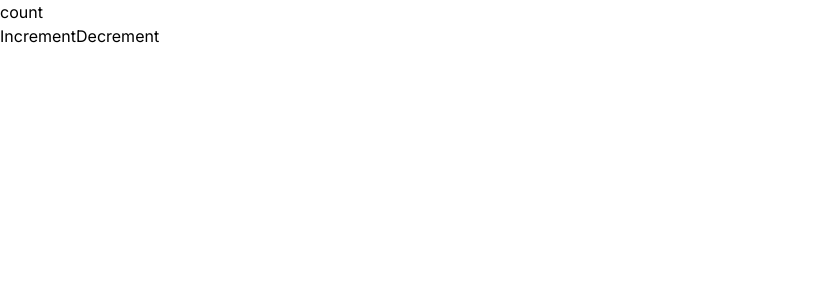
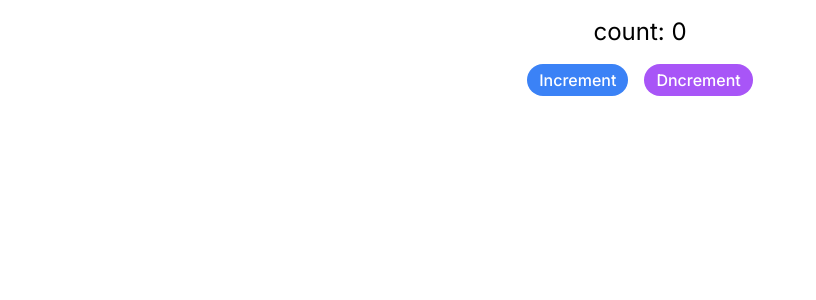
Before and after one commit to ryuta09/nextjs-testing-environment, a Next.js app: page /zustand in a window 1280 px wide. Shown: the top 300 px of the page, without its empty margins (0-816 px from the left). Built offline with nearby package versions, Linux system fonts and the light colour scheme.

Commit message:
feat: tailwindValiantsと一緒にzustandを使ったカウンターを実装

```diff
--- a/app/components/Button.tsx
+++ b/app/components/Button.tsx
@@ -48,10 +48,11 @@ type ButtonVariants = VariantProps<typeof buttonStyle>;
 
 interface ButtonProps extends ButtonVariants {
   children: React.ReactNode;
+  onClick?: () => void
 }
-const Button = ({ color, size, disabled, children }: ButtonProps) => {
+const Button = ({ color, size, disabled, children, onClick }: ButtonProps) => {
   return (
-    <button className={buttonStyle({ color, size, disabled })}>
+    <button className={buttonStyle({ color, size, disabled })} onClick={onClick}>
       {children}
     </button>
   );
--- a/app/page.tsx
+++ b/app/page.tsx
@@ -6,6 +6,7 @@ export default function Home() {
     <>
     <main className="max-w-[1000px] w-full mx-auto my-5">
       <Link href='./tailwindvariants' className="inline-block px-4 py-2 bg-slate-300 rounded-md">TailwindVariants</Link>
+      <Link href='./zustand' className="inline-block px-4 py-2 bg-red-300 rounded-md">Zustand</Link>
     </main>
     </>
   );
--- a/app/zustand/page.tsx
+++ b/app/zustand/page.tsx
@@ -1,13 +1,17 @@
+'use client'
+import Button from "../components/Button"
 import useCounterStore from "../stores/store"
 
 const Zustand = () => {
   const {count, increment, decrement } = useCounterStore()
   return (
-    <>
-      <h2>count</h2>
-      <button onClick={increment}>Increment</button>
-      <button onClick={decrement}>Decrement</button>
-    </>
+    <div className="container mx-auto px-4 text-center mt-4">
+      <h2 className="text-2xl">count: {count}</h2>
+      <div className="flex items-center justify-center gap-4 mt-4">
+        <Button color='primary'size='md' onClick={increment}>Increment</Button>
+        <Button color='secondary'size='md' onClick={decrement}>Dncrement</Button>
+      </div>
+    </div>
   )
 }
 
```
